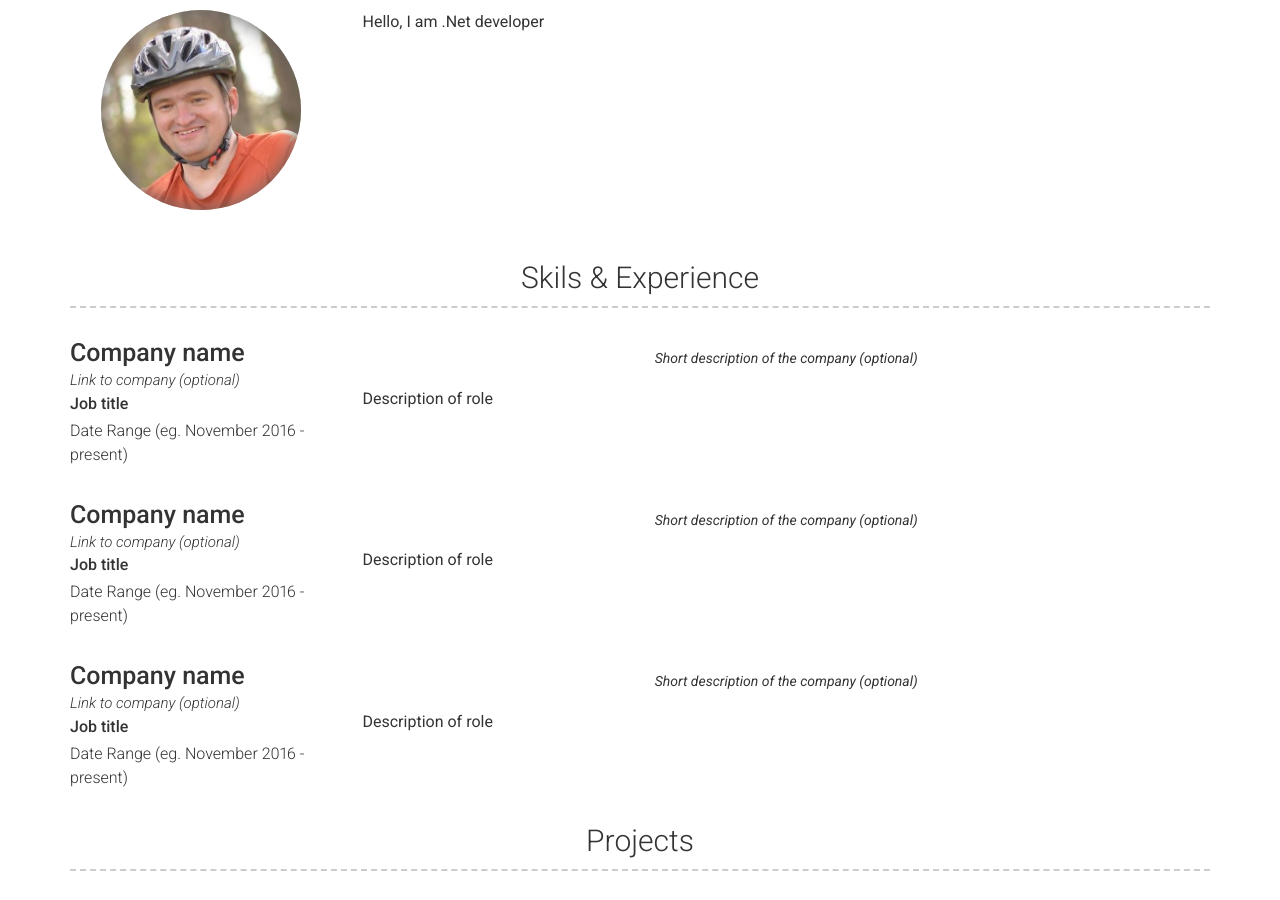
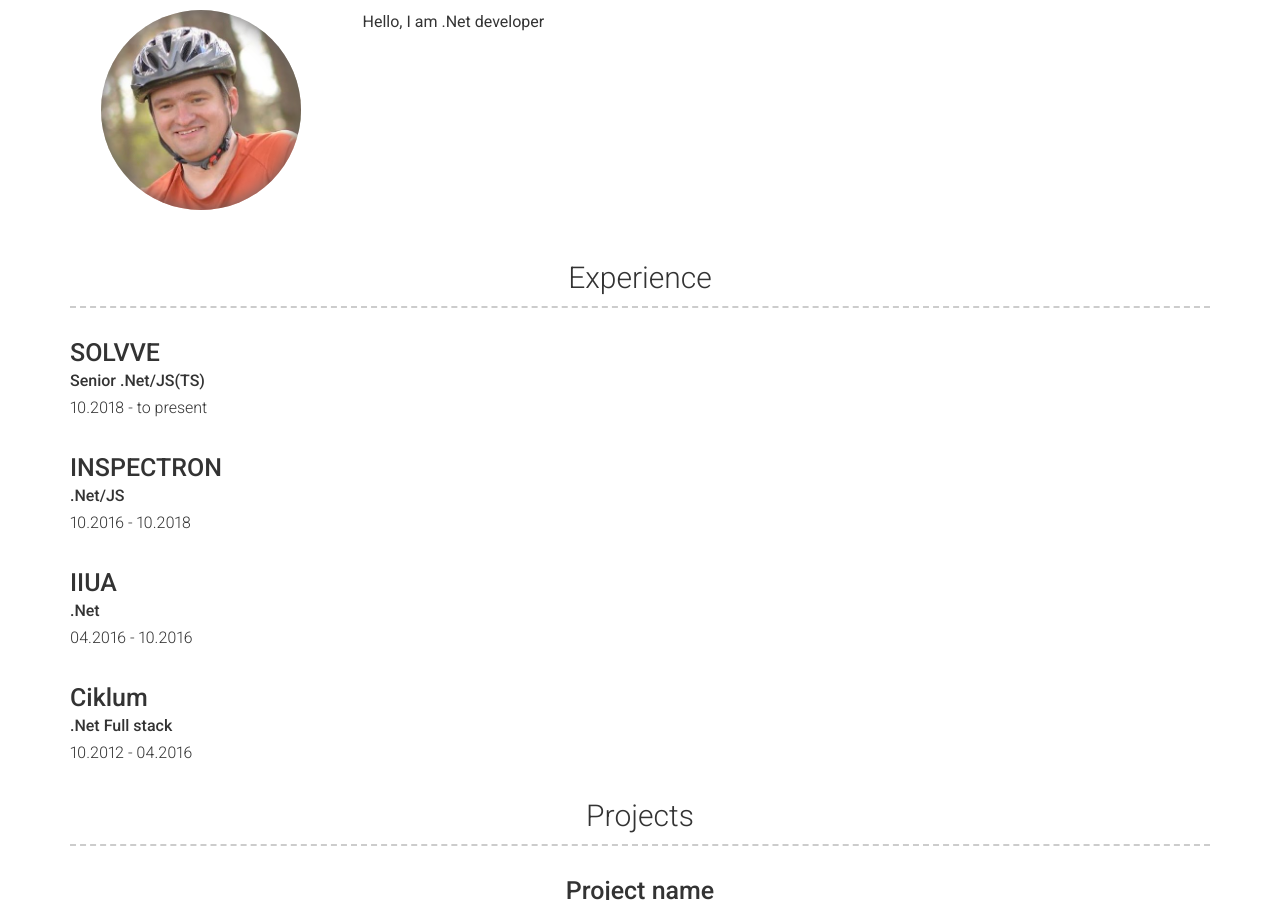
Before and after one commit to duxa/duxa.github.io, a Jekyll site: the page built from index.md, in a window 1280 px wide and 900 px high, scrolled down 292 px. Built offline with Jekyll 4.4.1, drawn with Linux system fonts in a browser that asks for light colours; nearby versions of some CDN libraries.

Commit message:
experience

```diff
--- a/_data/experience.yml
+++ b/_data/experience.yml
@@ -1,30 +1,20 @@
 # Experience template
 - layout: left
-  company: Company name
-  link: Link to company (optional)
-  job_title: Job title
-  dates: Date Range (eg. November 2016 - present)
-  quote: >
-   Short description of the company (optional)
-  description: | # this will include new lines to allow paragraphs
-    Description of role
+  company: SOLVVE
+  job_title: Senior .Net/JS(TS)
+  dates: 10.2018 - to present
 
 - layout: left
-  company: Company name
-  link: Link to company (optional)
-  job_title: Job title
-  dates: Date Range (eg. November 2016 - present)
-  quote: >
-   Short description of the company (optional)
-  description: | # this will include new lines to allow paragraphs
-    Description of role
+  company: INSPECTRON
+  job_title: .Net/JS
+  dates: 10.2016 - 10.2018
 
 - layout: left
-  company: Company name
-  link: Link to company (optional)
-  job_title: Job title
-  dates: Date Range (eg. November 2016 - present)
-  quote: >
-   Short description of the company (optional)
-  description: | # this will include new lines to allow paragraphs
-    Description of role
+  company: IIUA
+  job_title: .Net
+  dates: 04.2016 - 10.2016
+
+- layout: left
+  company: Ciklum
+  job_title: .Net Full stack
+  dates: 10.2012 - 04.2016
--- a/_includes/experience.html
+++ b/_includes/experience.html
@@ -1,5 +1,5 @@
 <div class="container experience-container">
-  <h3>{{ site.experience_title | default: "Skils & Experience" }}</h3>
+  <h3>{{ site.experience_title | default: "Experience" }}</h3>
   {% for experience in site.data.experience %}
     {% include {{ experience.layout | default: 'left' | append: ".html" }} item=experience %}
   {% endfor %}
```
